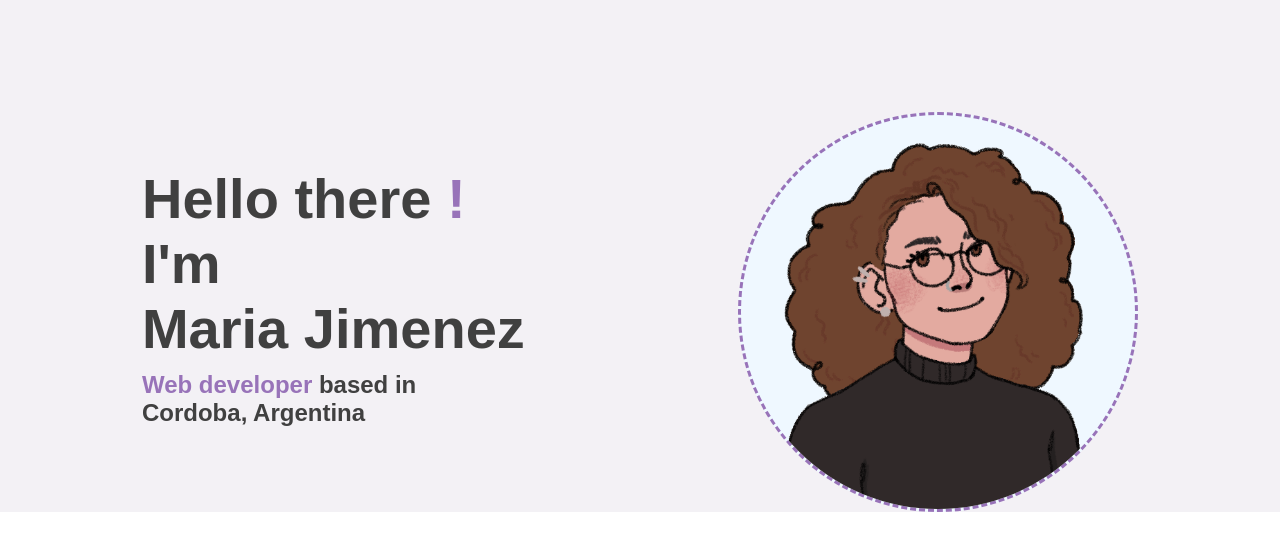
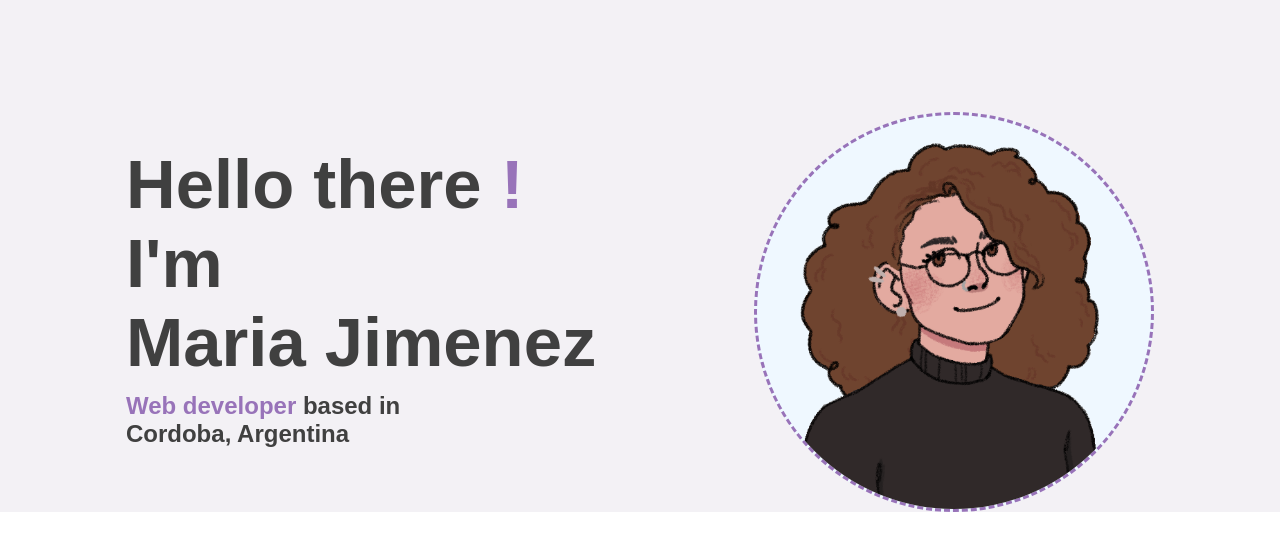
Before and after one commit to maferjimnez/mafers-portfolio, a React (Create React App) app: page / in a window 1280 px wide. Shown: the top 550 px of the page. Built offline with nearby package versions, Linux system fonts and the light colour scheme; a web font is replaced by a local one.

Commit message:
Fixes font-sizes

```diff
--- a/src/components/Hero/HeroStyles.js
+++ b/src/components/Hero/HeroStyles.js
@@ -13,12 +13,7 @@ const StyledHero = styled.section`
     }
 
     .hero-text-container h1 {
-        font-size: 2.5rem;
         margin-bottom: 10px;
-
-        @media ${theme.mediaQueries.above600} {
-		    font-size: 3.5rem;
-	 }
     }
 
     .hero-text-container p {
--- a/src/styles/globalStyles.jsx
+++ b/src/styles/globalStyles.jsx
@@ -16,6 +16,10 @@ h1, h2, h3, h4, h5, h6 {
 	font-weight: ${theme.fonts.titleWeight};
 }
 
+h1{
+	font-size: 2.5rem;
+}
+
 h2{
 	font-size: 2rem;
 }
@@ -24,6 +28,17 @@ h3{
 	font-size: 1.5rem;
 }
 
+@media ${theme.mediaQueries.above1024}{
+	h1{
+	font-size: 4.3rem;
+}
+
+h2{
+	font-size: 3rem;
+}
+
+}
+
 span {
 	color: ${theme.colors.textDetails};
 }
--- a/src/styles/theme.jsx
+++ b/src/styles/theme.jsx
@@ -25,7 +25,7 @@ const theme = {
 	},
 	paddings: {
 		sectionMobile: '2rem 3rem 0',
-		sectionDesktop: '7rem 6rem 0',
+		sectionDesktop: '7rem 4rem 0',
 	},
 };
 
```
